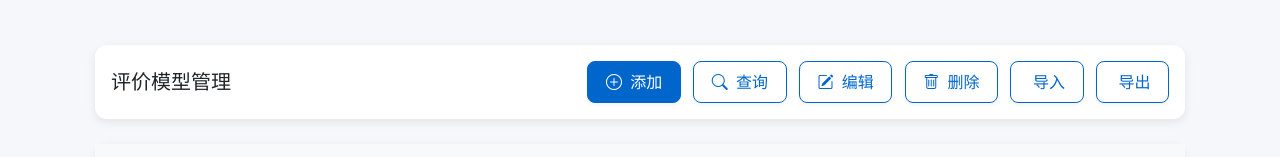
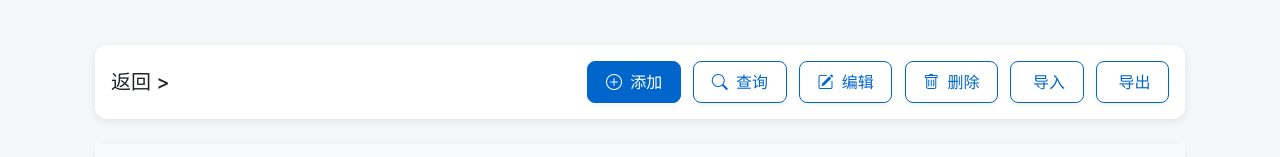
Before and after one commit to Apricot237/pingjiamoxinggoujian, a plain HTML site: page index.html in a window 1280 px wide. Shown: the part 139-296 px from the top of the page. Drawn offline with nearby package versions, Linux system fonts and the light colour scheme.

Commit message:
index.html

```diff
--- a/index.html
+++ b/index.html
@@ -558,7 +558,7 @@
         <div class="card">
             <div class="card-body">
                 <div class="d-flex justify-content-between align-items-center">
-                    <h5 class="mb-0">评价模型管理</h5>
+                    <h5 class="mb-0">返回 ></h5>
                     <div>
                         <button class="btn btn-primary me-2" data-bs-toggle="modal" data-bs-target="#addModelModal">
                             <i class="bi bi-plus-circle me-1"></i> 添加
```
